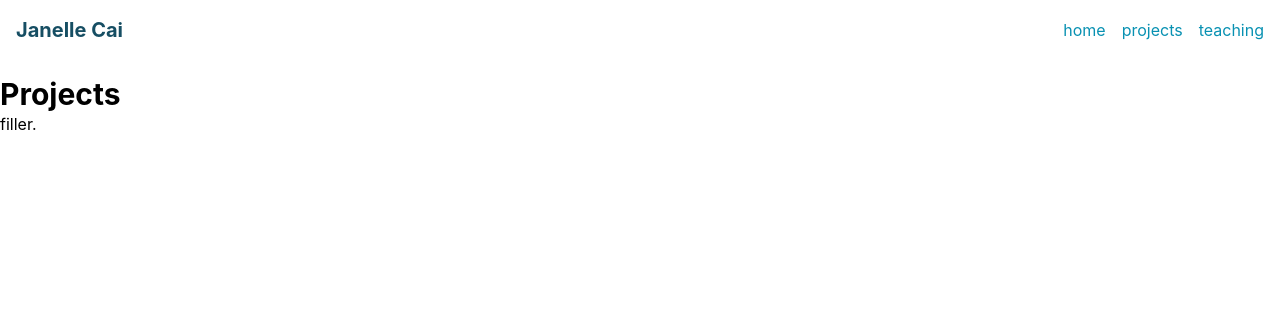
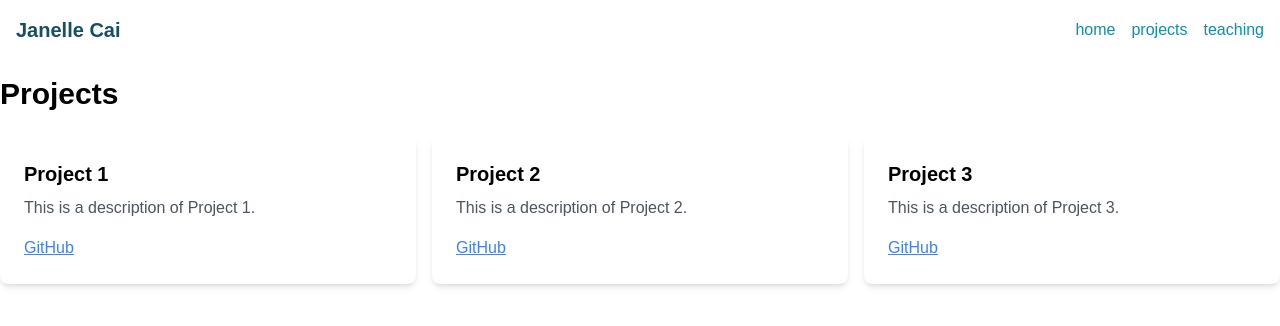
Before and after one commit to JanelleCai/janellecai.github.io, a React (Create React App) app: page /projects in a window 1280 px wide. Shown: the top 326 px of the page. Built offline with nearby package versions, Linux system fonts and the light colour scheme.

Commit message:
progress

```diff
--- a/src/App.js
+++ b/src/App.js
@@ -8,7 +8,7 @@ import Teaching from './pages/Teaching';
 function App() {
   return (
     <Router>
-      <div className="App">
+      <div className="App font-reg">
         <Navbar />
         <main className="container mx-auto mt-4 text-left">
           <Routes>
--- /dev/null
+++ b/src/components/Card.js
@@ -0,0 +1,25 @@
+import React from 'react';
+
+function Card({ title, description, links }) {
+  return (
+    <div className="bg-white rounded-lg shadow-md p-6 mb-6">
+      <h2 className="text-xl font-bold mb-2">{title}</h2>
+      <p className="text-gray-600 mb-4">{description}</p>
+      <div className="flex flex-wrap gap-2">
+        {links.map((link, index) => (
+          <a
+            key={index}
+            href={link.url}
+            target="_blank"
+            rel="noopener noreferrer"
+            className="text-blue-500 hover:text-blue-700 underline"
+          >
+            {link.text}
+          </a>
+        ))}
+      </div>
+    </div>
+  );
+}
+
+export default Card;
--- a/src/index.css
+++ b/src/index.css
@@ -1,6 +1,8 @@
 @tailwind base;
 @tailwind components;
 @tailwind utilities;
+
+@import url('https://fonts.googleapis.com/css2?family=Poppins:ital,wght@0,100;0,200;0,300;0,400;0,500;0,600;0,700;0,800;0,900;1,100;1,200;1,300;1,400;1,500;1,600;1,700;1,800;1,900&display=swap');
 
 body {
   margin: 0;
--- a/src/pages/Home.js
+++ b/src/pages/Home.js
@@ -2,23 +2,49 @@ import React from "react";
 
 function Home() {
   return (
-    <div className="container mx-auto mt-4 text-left">
-      <h1 className="text-3xl font-bold">Janelle Cai.</h1>
-      <div className="text-base">
+    <div className="container pt-10 mx-8 space-y-8">
+      <h1 className="text-3xl font-bold">janelle cai</h1>
+      <div className="space-y-4">
+        <h1 className="text-2xl">about me</h1>
+        <div className="text-base space-y-1">
+          <p>
             I'm an undergraduate at MIT studying computer science. I'm interested in
             machine learning, robotics, and education.{" "}
-      </div>
-      <div className="text-base">
+          </p>
+          <p>
             This summer, I'm working as a Machine Learning Intern at{" "}
             <a
-          className="inline hover: text-cyan-600 transition-all"
+              className="inline hover:text-cyan-900 text-cyan-600 transition-all"
               href="https://www.ema.co/"
             >
               Ema
             </a>
             .
+          </p>
+          <p>
+            In my free time, I enjoy going on runs.
+          </p>
         </div>
-      <div className="text-base">In my free time, I enjoy going on runs.</div>
+      </div>
+      <div className="space-y-4">
+        <h1 className="text-2xl">contact</h1>
+        <div className="text-base">
+          would love to chat. reach me below.
+          <br />
+          <a
+            className="inline hover:text-cyan-900 text-cyan-600 transition-all"
+            href="mailto:jcai18@mit.edu"
+          >
+            email
+          </a>{" "}
+          <a
+            className="inline hover:text-cyan-900 text-cyan-600 transition-all"
+            href="https://www.linkedin.com/in/janelle-cai/"
+          >
+            linkedin
+          </a>{" "}
+        </div>
+      </div>
     </div>
   );
 }
--- a/src/pages/Projects.js
+++ b/src/pages/Projects.js
@@ -1,10 +1,44 @@
 import React from 'react';
+import Card from '../components/Card';
 
 function Projects() {
+  const projects = [
+    {
+      title: "Project 1",
+      description: "This is a description of Project 1.",
+      links: [
+        { text: "GitHub", url: "https://github.com/" }
+      ]
+    },
+    {
+      title: "Project 2",
+      description: "This is a description of Project 2.",
+      links: [
+        { text: "GitHub", url: "https://github.com/" }
+      ]
+    },
+    {
+      title: "Project 3",
+      description: "This is a description of Project 3.",
+      links: [
+        { text: "GitHub", url: "https://github.com/" }
+      ]
+    }
+  ];
+
   return (
     <div className="container mx-auto mt-4 text-left">
-    <h1 className="text-3xl font-bold">Projects</h1>
-    <div className="text-base">filler. </div>
+      <h1 className="text-3xl font-bold mb-6">Projects</h1>
+      <div className="grid grid-cols-1 md:grid-cols-2 lg:grid-cols-3 gap-4">
+        {projects.map((project, index) => (
+          <Card
+            key={index}
+            title={project.title}
+            description={project.description}
+            links={project.links}
+          />
+        ))}
+      </div>
     </div>
   );
 }
--- a/tailwind.config.js
+++ b/tailwind.config.js
@@ -5,6 +5,10 @@ module.exports = {
   ],
   theme: {
     extend: {},
+    fontFamily: {
+      'sans': ['Inter', 'sans-serif'],
+      'reg': ['Poppins', 'sans-serif'],
+    },
   },
   plugins: [],
 }
```
Lines whose indentation alone changed are shown as unchanged.
